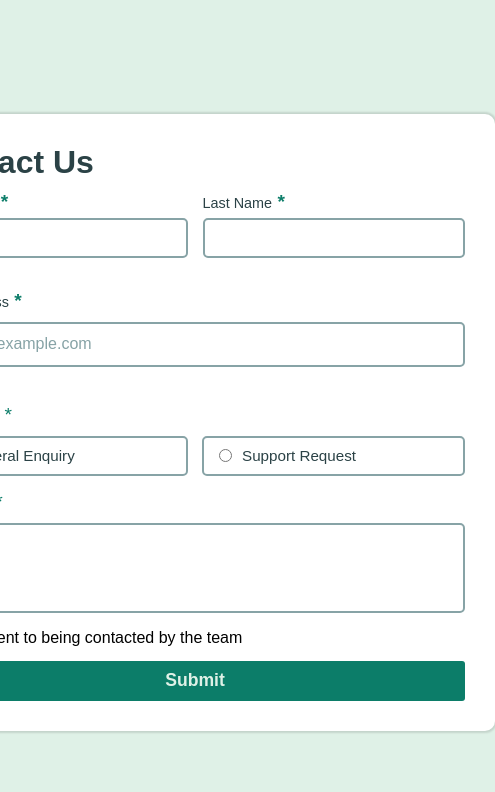
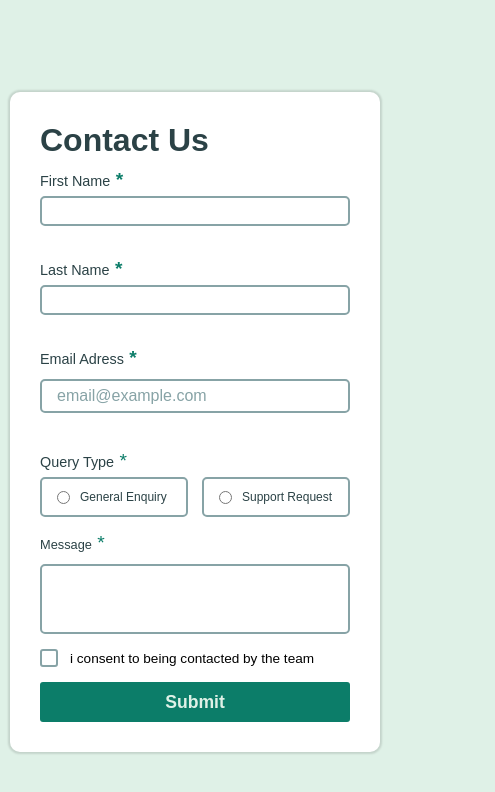
Before and after one commit to luizcarlosdev/contact_form, a Next.js app: page / in a window 390 px wide. Shown: the top 792 px of the page, 495 px wide, since content can reach past the window. Built offline with nearby package versions, Linux system fonts and the light colour scheme.

Commit message:
versao mobile finalizada

```diff
--- a/src/components/Radio/Radio.module.css
+++ b/src/components/Radio/Radio.module.css
@@ -16,3 +16,9 @@
     font-size: .95rem;
     color: hsl(187, 24%, 22%);
 }
+
+@media screen and (max-width: 768px) {
+    .radio label {
+        font-size: .75rem;
+    }
+}
--- a/src/components/SuccessMessage/SuccessMessage.module.css
+++ b/src/components/SuccessMessage/SuccessMessage.module.css
@@ -13,7 +13,7 @@
     top: 32px;
     left: 50%;
     transform: translate(-50%, -50%);
-    width: 450px;
+    width: 370px;
     height: 100px;
     padding: 25px;
     display: grid;
--- a/src/components/email/Email.module.css
+++ b/src/components/email/Email.module.css
@@ -47,3 +47,11 @@
     font-weight: 500;
     color: hsl(0, 66%, 56%);
 }
+
+@media screen and (max-width: 768px) {
+
+    .input_area input.without_error,
+    .input_area input.with_error {
+        height: 25px;
+    }
+}
--- a/src/components/form/Form.module.css
+++ b/src/components/form/Form.module.css
@@ -191,3 +191,35 @@
     background-color: hsl(169, 82%, 27%);
     border-radius: 3px;
 }
+
+@media screen and (max-width: 768px) {
+    .form {
+        width: 370px;
+    }
+
+    .form_group_name {
+        display: grid;
+        grid-template-columns: 1fr;
+    }
+
+    .form_group_radio {
+        gap: 5px;
+    }
+
+    .form_group_message .text_area_without,
+    .form_group_message .text_area_with {
+        height: 70px;
+    }
+
+    .form_group_message label {
+        font-size: .80rem;
+    }
+
+    .form_group_message p {
+        font-size: .70rem;
+    }
+
+    .form_group_checkbox_header label {
+        font-size: .85rem;
+    }
+}
--- a/src/components/input/Input.module.css
+++ b/src/components/input/Input.module.css
@@ -42,3 +42,11 @@
     font-weight: 500;
     color: hsl(0, 66%, 56%);
 }
+
+@media screen and (max-width: 768px) {
+
+    .input_area input.without_error,
+    .input_area input.with_error {
+        height: 30px;
+    }
+}
```
